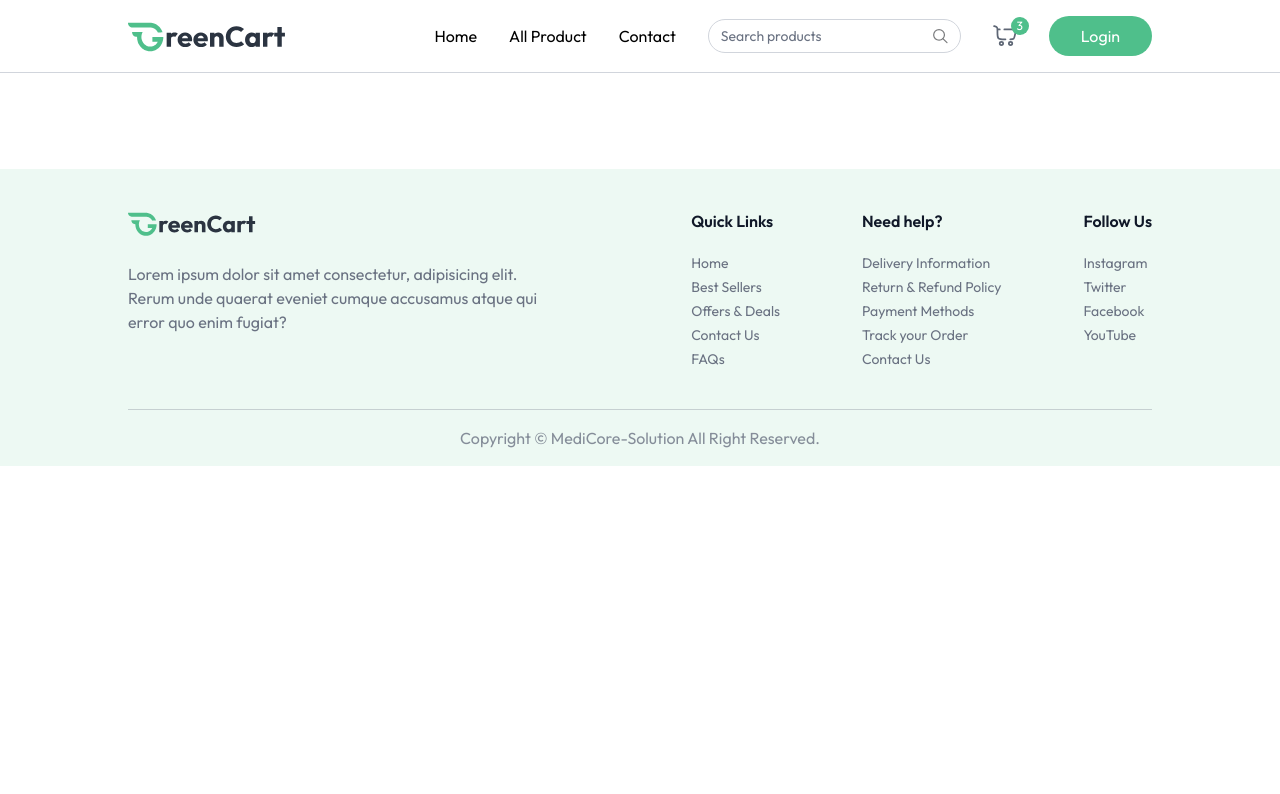
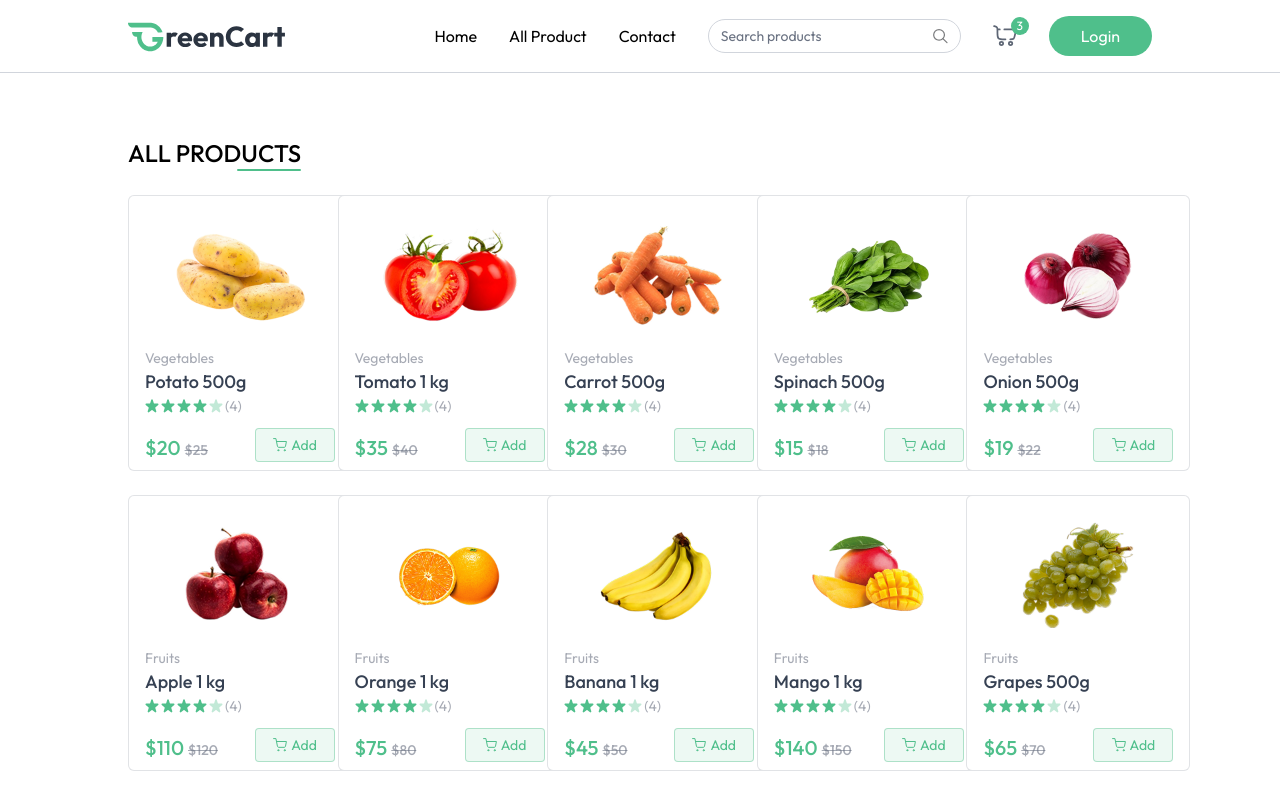
Before and after one commit to mdzarif55/GreenCart, a React (Vite) app in the folder client/: page /products in a window 1280 px wide. Shown: the top 794 px of the page. Built offline with nearby package versions, Linux system fonts and the light colour scheme.

Commit message:
all products complete with search

```diff
--- a/client/src/App.jsx
+++ b/client/src/App.jsx
@@ -6,6 +6,7 @@ import { Toaster } from 'react-hot-toast'
 import Footer from './components/Footer'
 import { useAppContext } from './context/AppContext'
 import Login from './components/Login'
+import AllProducts from './pages/AllProducts'
 
 const App = () => {
 
@@ -23,6 +24,7 @@ const App = () => {
       <div className={`${isSellerPath ? "" : " px-6 md:px16 lg:px-24 xl:px-32"}`}>
         <Routes>
           <Route path='/' element={<Home />} />
+          <Route path='/products' element={<AllProducts/>} />
         </Routes>
       </div>
       {!isSellerPath && <Footer/>}
--- a/client/src/components/Login.jsx
+++ b/client/src/components/Login.jsx
@@ -3,18 +3,27 @@ import { useAppContext } from '../context/AppContext';
 
 const Login = () => {
 
-    const {setShowUserLogin} = useAppContext()
+    const {setShowUserLogin, setUser} = useAppContext()
     const [state, setState] = React.useState("login");
     const [name, setName] = React.useState("");
     const [email, setEmail] = React.useState("");
     const [password, setPassword] = React.useState("");
 
+    const onSubmitHandler = async (event)=>{
+        event.preventDefault();
+        setUser({
+            email : "test@greatstack.dev",
+            name : "GreatStack"
+
+        })
+        setShowUserLogin(false);
+    }
 
     return (
         <div onClick={()=> setShowUserLogin(false)} className='fixed top-0 bottom-0 left-0 right-0 z-30 flex items-center
     text-sm text-gray-600 bg-black/50'>
 
-            <form onClick={(e)=>e.stopPropagation()} className="flex flex-col gap-4 m-auto items-start p-8 py-12 w-80 sm:w-[352px] rounded-lg shadow-xl border border-gray-200 bg-white">
+            <form onSubmit={onSubmitHandler} onClick={(e)=>e.stopPropagation()} className="flex flex-col gap-4 m-auto items-start p-8 py-12 w-80 sm:w-[352px] rounded-lg shadow-xl border border-gray-200 bg-white">
                 <p className="text-2xl font-medium m-auto">
                     <span className="text-primary">User</span> {state === "login" ? "Login" : "Sign Up"}
                 </p>
--- a/client/src/components/Navbar.jsx
+++ b/client/src/components/Navbar.jsx
@@ -1,16 +1,22 @@
-import React from 'react'
+import React, { useEffect } from 'react'
 import { Navigate, NavLink } from 'react-router-dom'
 import { assets } from '../assets/assets'
 import { useAppContext } from '../context/AppContext'
 
 const Navbar = () => {
     const [open, setOpen] = React.useState(false)
-    const { user, setUser, setShowUserLogin, navigate } = useAppContext();
+    const { user, setUser, setShowUserLogin, navigate, setSearchQuery, searchQuery } = useAppContext();
 
     const logout = async () => {
         setUser(null);
         navigate('/')
     }
+
+    useEffect(()=>{
+        if(searchQuery.length > 0 ){
+            navigate("/products")
+        }
+    },[searchQuery])
 
     return (
         <nav className="flex items-center justify-between px-6 md:px-16 lg:px-24 xl:px-32 py-4 border-b border-gray-300 bg-white relative transition-all">
@@ -22,11 +28,11 @@ const Navbar = () => {
             {/* Desktop Menu */}
             <div className="hidden sm:flex items-center gap-8">
                 <NavLink to='/'>Home</NavLink>
-                <NavLink to='/'>All Product</NavLink>
+                <NavLink to='/products'>All Product</NavLink>
                 <NavLink to='/'>Contact</NavLink>
 
                 <div className="hidden lg:flex items-center text-sm gap-2 border border-gray-300 px-3 rounded-full">
-                    <input className="py-1.5 w-full bg-transparent outline-none placeholder-gray-500" type="text" placeholder="Search products" />
+                    <input onChange={(e)=> setSearchQuery(e.target.value)} className="py-1.5 w-full bg-transparent outline-none placeholder-gray-500" type="text" placeholder="Search products" />
                     <img src={assets.search_icon} alt="search" className='w-4 h-4' />
                 </div>
 
--- a/client/src/context/AppContext.jsx
+++ b/client/src/context/AppContext.jsx
@@ -15,6 +15,7 @@ export const AppContextProvider = ({children})=>{
     const [showUserLogin, setShowUserLogin] = useState(false);
     const [products, setProducts] = useState([]);
     const [cartItems, setCartItems] = useState({});
+    const [searchQuery, setSearchQuery] = useState({});
 
     //Fetch all products
     const fetchProducts = async ()=>{
@@ -63,7 +64,7 @@ export const AppContextProvider = ({children})=>{
         fetchProducts()
     },[])
 
-    const value = { navigate, user, setUser , setSeller, isSeller, showUserLogin,setShowUserLogin, products, currency, addToCart, updateCartItem, removeFromCart, cartItems}
+    const value = { navigate, user, setUser , setSeller, isSeller, showUserLogin,setShowUserLogin, products, currency, addToCart, updateCartItem, removeFromCart, cartItems, searchQuery, setSearchQuery}
 
 
     return <AppContext.Provider value={value} >
--- /dev/null
+++ b/client/src/pages/AllProducts.jsx
@@ -0,0 +1,37 @@
+import React, { useEffect, useState } from 'react'
+import { useAppContext } from '../context/AppContext'
+import ProductCard from '../components/ProductCard'
+
+const AllProducts = () => {
+
+    const { products, searchQuery } = useAppContext()
+    const [filterdProducts, setFilterdProducts] = useState([])
+
+    useEffect(() => {
+        if (searchQuery.length > 0) {
+            setFilterdProducts(products.filter(product => product.name.toLowerCase().includes(searchQuery.toLowerCase())))
+        }
+        else {
+            setFilterdProducts(products)
+        }
+    }, [products, searchQuery])
+
+    return (
+
+        <div className='mt-16 flex flex-col'>
+            <div className='flex flex-col items-end w-max'>
+                <p className='text-2xl font-medium uppercase'>All Products</p>
+                <div className='w-16 h-0.5 bg-primary rounded-full'></div>
+            </div>
+
+            <div className=' grid grid-cols-2 sm:grid-cols-3 md:grid-cols-4 gap-3 md:gap-6 lg:grid-cols-5 mt-6'>
+                {filterdProducts.filter((product)=> product.inStock).map((product, index)=>(<ProductCard key ={index} product={product} />))}
+            </div>
+        </div>
+
+
+    )
+
+}
+
+export default AllProducts
```
Also changed, not shown: 1 other file (tests, documents, lock files or other folders).
